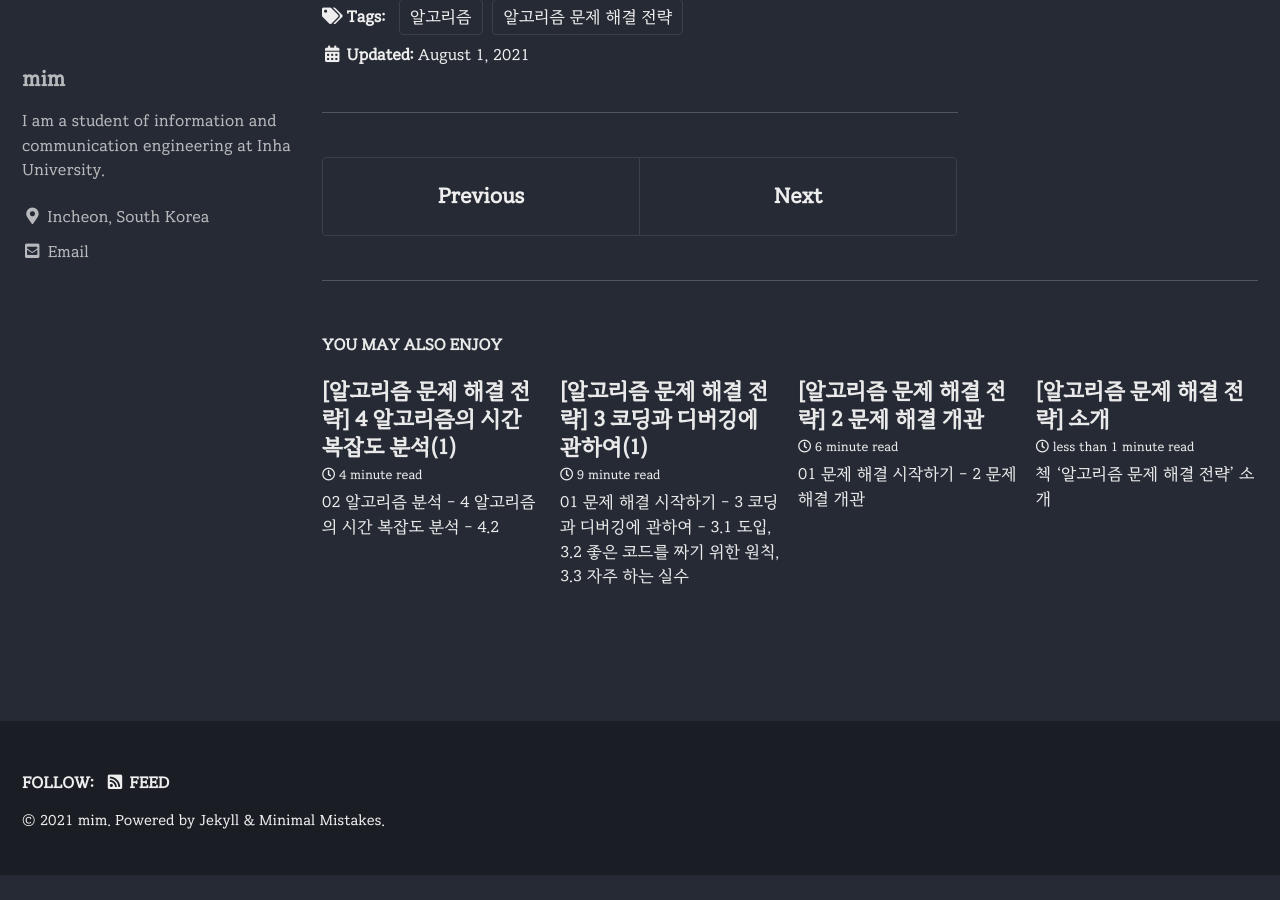
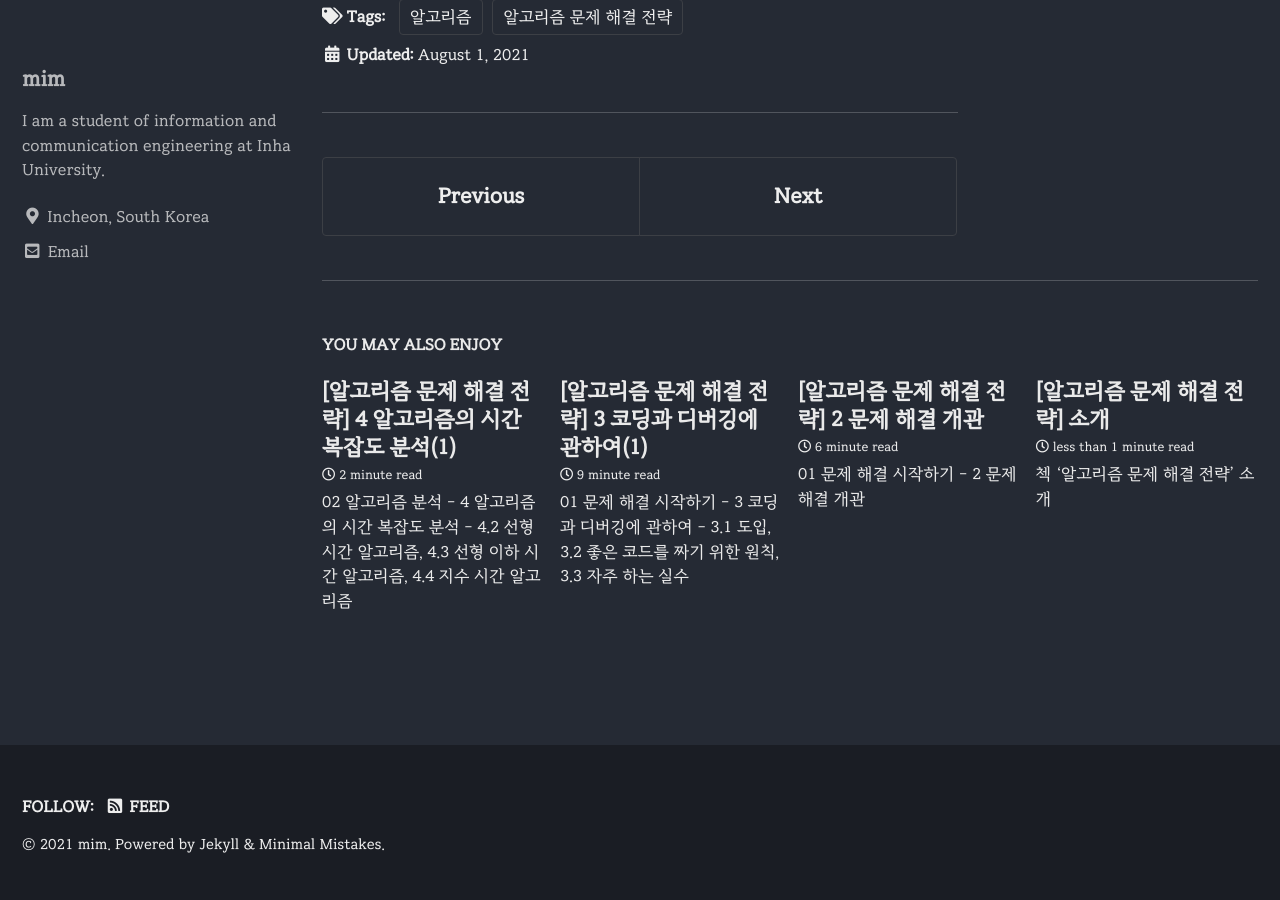
Before and after one commit to ChoMinkyung/chominkyung.github.io, a Jekyll site: the page built from _posts/algorithmic_problem_solving_strategies/2021-08-01-algorithmicProblemSolvingStrategies_01_3(2).md, in a window 1280 px wide and 900 px high, scrolled down 6280 px. Built offline with Jekyll 4.4.1, drawn with Linux system fonts in a browser that asks for light colours; cached includes are drawn as plain includes; some web fonts are replaced; before the commit the page ends 7155 px from its top, so only the background shows below that; part of the change alters nothing that is shown.

Commit message:
하위 폴더 수정 및 새 게시글 수정

````diff
--- a/_posts/2021-08-08-algorithmicProblemSolvingStrategies_02_4(1).md
+++ b/_posts/algorithmic_problem_solving_strategies/2021-08-08-algorithmicProblemSolvingStrategies_02_4(1).md
@@ -6,7 +6,7 @@ toc_sticky: true
 
 layout:
 title: "[알고리즘 문제 해결 전략] 4 알고리즘의 시간 복잡도 분석(1)"
-excerpt: "02 알고리즘 분석 - 4 알고리즘의 시간 복잡도 분석 - 4.2 "
+excerpt: "02 알고리즘 분석 - 4 알고리즘의 시간 복잡도 분석 - 4.2 선형 시간 알고리즘, 4.3 선형 이하 시간 알고리즘, 4.4 지수 시간 알고리즘"
 date: 2021-08-08
 last_modified_at: 2021-08-08
 categories:
@@ -112,7 +112,7 @@ share: false
 
   예를 들어 매달 값을 관찰하여 $N$개의 관찰 값이 주어질 때 지난 $M$달 간의 이동 평균을 계산하는 프로그램을 생각하여 봅시다. (예시: 1년 동안 달마다 관찰한 몸무게 - 12개의 관찰값, 3달 간의 이동 평균 – 1~3월의 몸무게 이동 평균, 2~4월의 몸무게 이동 평균, $...$)
 
-  위와 같은 프로그램을 작성한다면 먼저 각 위치에서 지난 $M$개의 관찰 값의 합을 구하고 이를 $M$으로 나누어 각 위치의 이동 평균을 구하여 아래와 같은 코드를 작성할 수 있을 것입니다. 이때 수행 시간은 두 for문에 의해 결정될 것입니다. $j$를 사용하는 내부 반복문은 항상 $M$번 실행되고 $i$를 사용하는 외부 반복문은 $N-M+1$번 실행되니 전체 반복문은 $M*(N-M+1)=N*M-M^2+M$만큼 반복됩니다. $N$과 $M$의 숫자가 상대적으로 작을 때는 수행 시간이 길지 않을지 몰라도 두 값중 어느 하나라도 커지게 된다면 수행 시간은 급격하게 늘어나게 되어 느린 프로그램이 될 것입니다.
+  위와 같은 프로그램을 작성한다면 먼저 각 위치에서 지난 $M$개의 관찰 값의 합을 구하고 이를 $M$으로 나누어 각 위치의 이동 평균을 구하여 아래와 같은 코드를 작성할 수 있을 것입니다. 이때 수행 시간은 두 for문에 의해 결정될 것입니다. $j$를 사용하는 내부 반복문은 항상 $M$번 실행되고 $i$를 사용하는 외부 반복문은 $N-M+1$번 실행되니 전체 반복문은 $M(N-M+1) = NM-M^2+M$ 만큼 반복됩니다. $N$과 $M$의 숫자가 상대적으로 작을 때는 수행 시간이 길지 않을지 몰라도 두 값중 어느 하나라도 커지게 된다면 수행 시간은 급격하게 늘어나게 되어 느린 프로그램이 될 것입니다.
 
   ```c++
   //실수 배열 A가 주어질 때, 각 위치에서의 M-이동 평균을 구한다.
@@ -166,3 +166,43 @@ share: false
   첫 번째로 $A[]$를 실제로 계산해서 가지고 있을 필요가 없습니다. 이진 탐색의 설명에서는 편의상 $A[]$ 배열이 이미 계산되어 있다고 가정했지만, $A[]$를 다 계산하더라도 배열의 모든 원소를 다 사용하지 않습니다. 따라서 미리 계산하지 않고 비교할 때, $i$가 주어질 때 $A[i]$를 계산하여 필요한 계산만을 수행합니다.
 
   두 번째로 입력된 값을 정렬하는 것은 성형 전 사진을 찾는 작업과는 별개의 문제입니다. 같은 입력 값으로 여러 문제를 해결하는 경우가 많기에, 정렬하는 것과 문제를 해결하는 것을 별개로 여깁니다.
+
+### 4.4 지수 시간 알고리즘
+
+- 다항 시간 알고리즘
+  수학에서 한 개 이상의 항의 합으로 이루어진 식을 다항식이라고 합니다. 반복문의 수행 횟수를 입력 크기의 다항식으로 표현할 수 있는 알고리즘을 다항 시간 알고리즘이라고 부르며 이 장에서 다룰 대부분 알고리즘이 그렇습니다. 예를 들어 수행 시간이 $N$, $N^2$인 알고리즘은 모두 다항 시간 알고리즘입니다. 선형 시간이나 선형 이하 시간 알고리즘과 달리 다항 시간 알고리즘으로 분류하는 것은 비효율적으로 느껴질 수 있습니다. 앞의 두 분류와 다르게 다항 시간 알고리즘은 $N$도 $N^100$도 심지어는 더 큰 지수를 가지고 있는 수행 시간도 포함하기 때문입니다. 하지만 굳이 이렇게 분류를 하는 이유는 다항 시간 알고리즘보다도 더 오랜 시간이 걸리는 알고리즘이 있기 때문입니다.
+
+- 알러지가 심한 친구들
+  집들이에 $N$명의 친구를 초대하려고 합니다. 할 줄 아는 $M$가지의 음식 중 무엇을 대접해야 할까 고민하는데 친구들은 각각 알러지 때문에 못 먹는 음식들이 있어서 아무 음식이나 해서는 안 됩니다. 한 가지 음식으로는 모두가 먹을 수 없기에 모두가 먹으려면 적어도 두 가지 이상 음식을 해야 합니다. 이 내용을 표로 정리하여 보면 다음과 같습니다.
+
+  |        | 갈비찜 | 피자 | 잡채 | 떡볶이 | 탕수육 | 닭강정 |
+  | :----- | :----: | :--: | :--: | :----: | :----: | :----: |
+  | 장그래 |   X    |  O   |  O   |   O    |   X    |   X    |
+  | 안영이 |   X    |  X   |  X   |   X    |   O    |   O    |
+  | 한석율 |   O    |  X   |  O   |   X    |   O    |   X    |
+  | 장백기 |   O    |  O   |  X   |   X    |   X    |   O    |
+
+- 모든 답 후보를 평가하기
+  이 문제에서 조건에 따라 답이 달라질 것입니다. 만들 수 있는 모든 음식을 한다면 모두가 먹을 수 있을 것입니다. 하지만 더 좋은 답, 더 적은 종류의 음식만을 준비하고자 합니다. 이렇게 여러 개의 답이 있고 그중 가장 좋은 답을 찾는 간단한 방법은 모든 답을 일일이 고려하는 것입니다. 만들 음식의 목록을 정하는 방법은 음식마다 만들지 말지를 결정하는 것입니다. 이것을 그림과 코드로 표현하면 다음과 같습니다.
+
+  ![4.4-picture1.png](https://user-images.githubusercontent.com/58170545/128634517-db64532f-0c20-4ac5-8d99-0916e714ea10.png){: .align-center}
+
+  ```c++
+  const int INF = 987654321;
+  //이 메뉴로 모두가 식사할 수 있는지 여부를 반환
+  bool canEverybodyEat(const vector<int>& menu);
+  int M; // 요리 가능한 메뉴 수
+  //food 번째 음식을 만들지 여부를 결정
+  int selectMenu(vector<int>& menu, int food){
+    //기저 사례 : 모든 음식에 대해 만들지 여부를 결정했을 때
+    if(food==M){
+      if(cnaEverybodyEat(menu)) return menu.size();
+      return INF; // 아무것도 못 먹는 사람이 있으면 아주 큰 값을 반환
+    }
+    //이 음식을 만드는 경우의 답을 계산해서 더 작은 것을 취함
+    menu.push_back(bood);
+    ret = min(ret, selectMenu(menu, food+1));
+    menu.pop_back();
+    return ret;
+  }
+  ```
````
Also changed, not shown: _posts/algorithmic_problem_solving_strategies/2021-07-10-algorithmicProblemSolvingStrategies_intro.md (renamed from _posts/2021-07-10-algorithmicProblemSolvingStrategies_intro.md), _posts/algorithmic_problem_solving_strategies/2021-07-11-algorithmicProblemSolvingStrategies_01_2.md (renamed from _posts/2021-07-11-algorithmicProblemSolvingStrategies_01_2.md), _posts/algorithmic_problem_solving_strategies/2021-07-18-algorithmicProblemSolvingStrategies_01_3(1).md (renamed from _posts/2021-07-18-algorithmicProblemSolvingStrategies_01_3(1).md), _posts/algorithmic_problem_solving_strategies/2021-08-01-algorithmicProblemSolvingStrategies_01_3(2).md (renamed from _posts/2021-08-01-algorithmicProblemSolvingStrategies_01_3(2).md), _posts/algorithmic_problem_solving_strategies/img/4.4-picture1.PNG (added), _posts/algorithmic_problem_solving_strategies/img/book.png (renamed from _posts/img/book.png).
